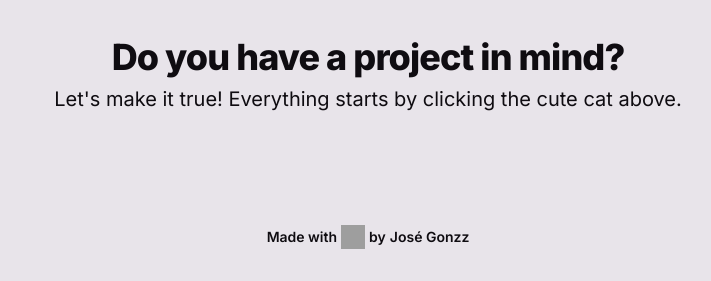
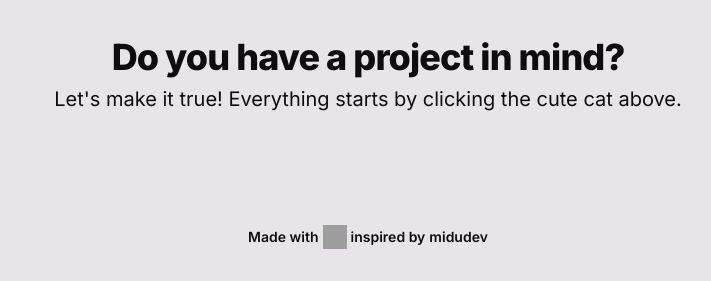
Before and after one commit to gonzzdev/gonzz.dev-v1, an Astro site: page / in a window 1280 px wide. Shown: the part 1961-2242 px from the top of the page, without its empty margins (272-983 px from the left). Built offline with nearby package versions, Linux system fonts and the light colour scheme; Astro itself is replaced by a stand-in of ours; grey boxes are pictures that could not be loaded; what @midudev/tailwind-animations would draw is missing.

Commit message:
Update Footer.astro

```diff
--- a/src/components/Footer.astro
+++ b/src/components/Footer.astro
@@ -5,9 +5,9 @@
         <span class="flex items-center justify-center text-sm text-center text-[#0f0c11] dark:text-[#e8e4ea] gap-1 font-semibold">
             Made with
             <img src="./purple-heart.webp" alt="Heart animated with flames" class="size-6 items-center justify-center">
-            by
-            <a href="https://gonzz.dev/" class="hover:underline">
-                 José Gonzz
+             inspired by
+            <a href="https://porfolio.dev/" class="hover:underline">
+                 midudev
             </a>
     </div>
 </footer>
```
